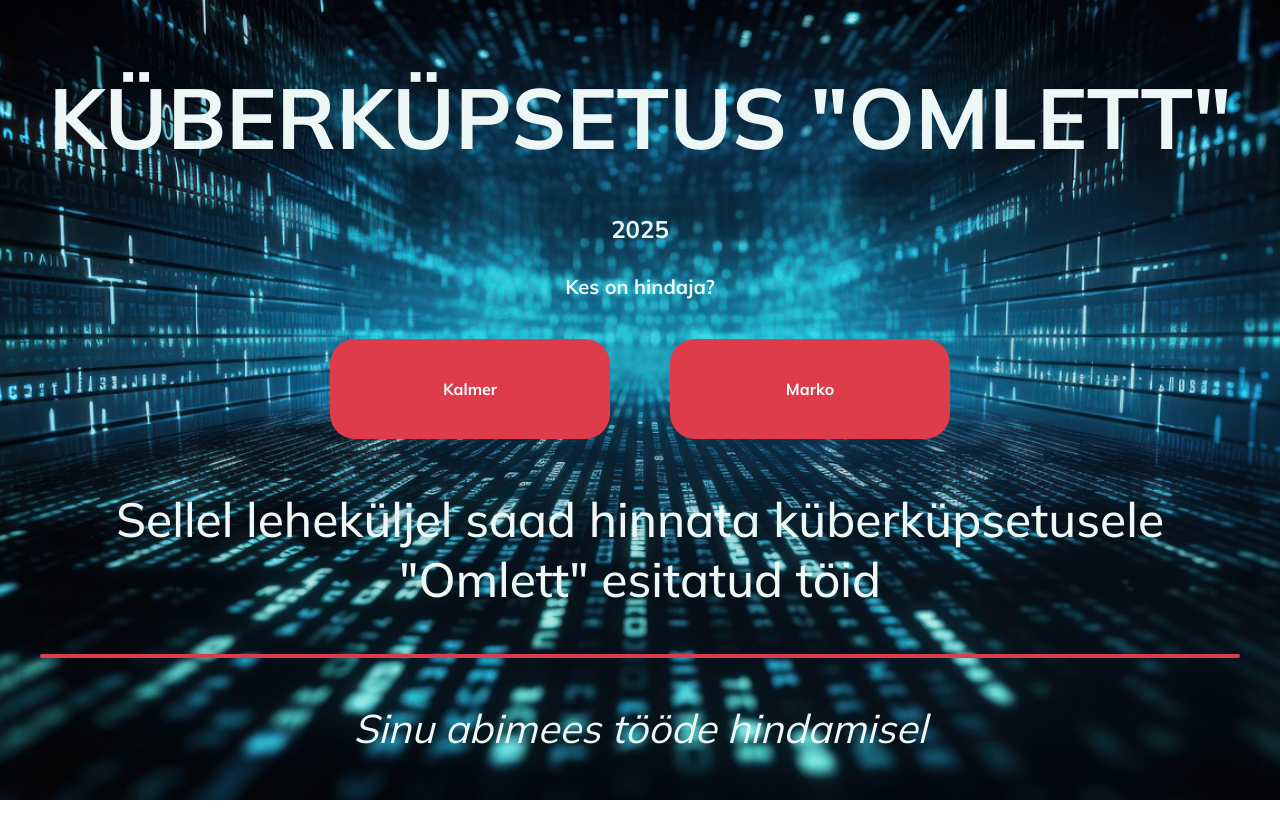
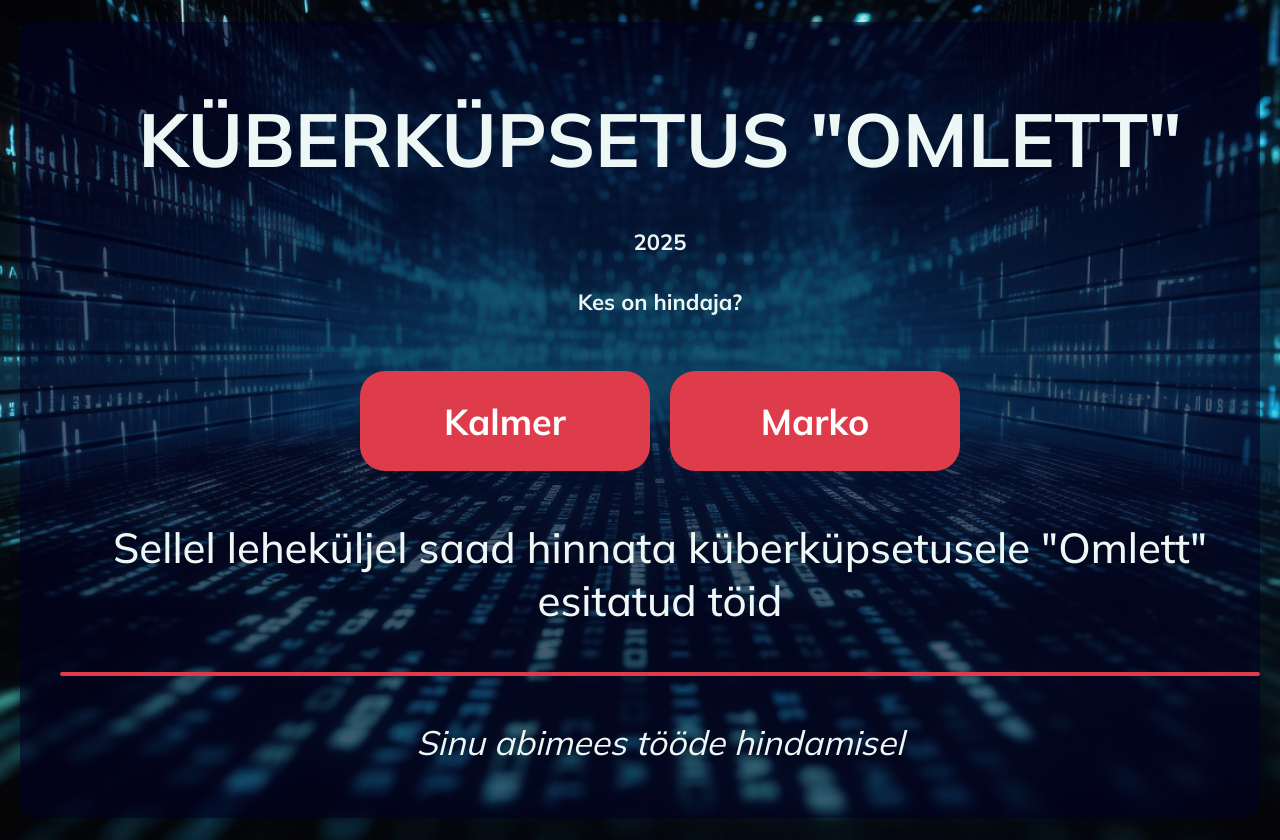
Before and after one commit to KaarelVv/grading_system, a React (Create React App) app: page / in a window 1280 px wide. Before the commit the page ends 800 px from the top, so only its background shows below. Built offline with nearby package versions, Linux system fonts and the light colour scheme; no server answers.

Commit message:
latest build

```diff
--- a/package.json
+++ b/package.json
@@ -1,5 +1,7 @@
 {
   "name": "grading_system",
+
+
   "version": "0.1.0",
   "private": true,
   "dependencies": {
--- a/src/App.js
+++ b/src/App.js
@@ -3,7 +3,6 @@ import Home from "./pages/Home";
 import Grading from "./pages/Grading";
 import Result from "./pages/Result";
 import "./assets/styles/App.css";
-
 
 function App() {
   return (
--- a/src/assets/styles/Grading.css
+++ b/src/assets/styles/Grading.css
@@ -1,14 +1,14 @@
 .grading-container {
   display: flex;
   flex-direction: column;
-  height: 100vh;
+  min-height: 100vh; /* Ensure it takes full screen height */
   background-color: #000022;
   color: #edf7f6;
-  margin-top: 10px;
-  margin-bottom: 10px;
   border-radius: 10px;
+  padding: 10px; /* Use padding instead of margin to avoid height overflow */
+}
 
-}
+
 
 .top-bar {
   display: flex;
@@ -33,14 +33,21 @@
 
 .grading-section {
   flex-grow: 1;
+  display: flex; /* Ensures it fills the space */
+  flex-direction: column;
+  align-items: center;
+  justify-content: center; /* Centers grading content */
   padding: 20px;
-  text-align: center;
 }
 
+
 .team-grading-container {
-  max-width: 600px; /* Adjust width as needed */
+  max-width: 600px;
   width: 100%;
+  background-color: #000022; /* Ensures consistency */
+  padding: 20px;
 }
+
 
 /* Reusable Button Styles */
 .button {
@@ -49,7 +56,7 @@
   border: none;
   border-radius: 25px;
   padding: 10px 20px;
-  font-size: 16px;
+  font-size: 36px;
   cursor: pointer;
   margin-top: 20px;
   transition: background-color 0.3s;
--- a/src/assets/styles/Home.css
+++ b/src/assets/styles/Home.css
@@ -9,91 +9,93 @@
     display: flex;
     justify-content: center;
     align-items: center;
+    padding: 20px;
 }
 
+/* Center content properly */
 .content {
     display: flex;
     flex-direction: column;
     align-items: center;
     justify-content: center;
     width: 100%;
+    max-width: 1200px;
     padding: 0 20px;
 }
 
+/* Responsive title */
 .title {
     color: #EDF7F6;
     text-align: center;
     font-family: Mulish;
-    font-size: 85px;
-    font-style: normal;
+    font-size: clamp(40px, 8vw, 75px);
     font-weight: 900;
-    line-height: normal;
-    width: 100%;
     margin-bottom: 20px;
 }
 
-.aasta {
+/* Smaller subtitles */
+.aasta, .hindaja {
     color: #EDF7F6;
     text-align: center;
     font-family: Mulish;
-    font-size: 24px;
-    font-style: normal;
+    font-size: clamp(16px, 2vw, 22px);
     font-weight: 900;
-    line-height: normal;
     margin-bottom: 10px;
 }
 
-.hindaja {
-    color: #EDF7F6;
-    text-align: center;
-    font-family: Mulish;
-    font-size: 20px;
-    font-style: normal;
-    font-weight: 900;
-    line-height: normal;
-    margin: 20px 0;
-}
-
+/* Buttons container - wraps on smaller screens */
 .button-container {
     display: flex;
     justify-content: center;
-    gap: 60px; /* Adjusted from 140px to a more balanced 60px */
+    flex-wrap: wrap; /* Allows buttons to stack on smaller screens */
+    gap: 20px; /* Reduced spacing */
     margin-bottom: 30px;
     width: 100%;
 }
-
+button {
+    all: unset;
+}
 .button {
-    width: 280px; /* Adjusted from 361px for better spacing */
-    height: 100px;
-    flex-shrink: 0;
-    border-radius: 25px;
-    background: #DE3C4B;
+    width: clamp(160px, 22vw, 240px); /* Slightly smaller width */
+    height: clamp(50px, 8vw, 80px);  /* Slightly smaller height */
+    border-radius: 20px;
+    background: rgba(222, 60, 75, 0.9); /* Semi-transparent red */
     color: #EDF7F6;
-    font-family: Mulish;
-    font-size: 48px;
-    font-style: normal;
+    font-family: Mulish, sans-serif;
+    font-size: clamp(24px, 5vw, 40px); /* Scalable but smaller */
     font-weight: 700;
-    line-height: normal;
     border: none;
     cursor: pointer;
+    transition: background 0.3s, transform 0.1s;
+    display: flex;
+    align-items: center;
+    justify-content: center;
+    text-align: center;
+    padding: 10px 20px;
+    backdrop-filter: blur(5px); /* Adds a subtle blur effect */
 }
 
+/* Ensures no global styles override the button */
+
+
+
 .button:hover {
-    background-color: #000022;
+    background-color: rgba(0, 0, 34, 0.8); /* Darker blue on hover */
+    transform: scale(1.05); /* Slight animation effect */
 }
 
+/* Large description text */
 .tekst1 {
     color: #EDF7F6;
     text-align: center;
     font-family: Mulish;
-    font-size: 48px;
-    font-style: normal;
+    font-size: clamp(24px, 3.5vw, 42px);
     font-weight: 500;
-    line-height: normal;
     margin: 20px 0;
     max-width: 1200px;
 }
 
+/* Styled horizontal rule */
 hr {
     width: 100%;
     max-width: 1200px;
@@ -104,13 +106,20 @@ hr {
     margin: 25px 0;
 }
 
+/* Smaller italic text */
 .tekst2 {
     color: #EDF7F6;
     text-align: center;
     font-family: Mulish;
-    font-size: 40px;
+    font-size: clamp(18px, 3vw, 34px);
     font-style: italic;
     font-weight: 200;
-    line-height: normal;
     margin-top: 20px;
 }
+
+/* Transparent background for better text contrast */
+.transparent-container {
+    background: rgba(0, 0, 34, 0.6); /* Dark blue transparent layer */
+    padding: 20px;
+    border-radius: 15px;
+}
--- a/src/assets/styles/Sidebar.css
+++ b/src/assets/styles/Sidebar.css
@@ -1,42 +1,53 @@
 @import url('https://fonts.googleapis.com/css2?family=Mulish:wght@400;500;700&display=swap');
 
 .sidebar {
-  width: 250px;
-  padding: 20px;
+  width: clamp(200px, 20vw, 280px);
+  max-width: 100%;
+  min-width: 180px;
+  padding: 15px;
   background-color: #de3c4b;
   border-right: 1px solid #de3c4b;
+  display: flex;
+  flex-direction: column;
+  align-items: center;
 }
 
 .sidebar h2 {
   font-family: 'Mulish', sans-serif;
   color: #edf7f6;
-  margin-bottom: 20px;
+  margin-bottom: 15px;
   font-weight: 700;
+  text-align: center;
 }
 
 .team-buttons {
   display: flex;
   flex-direction: column;
-  align-items: flex-start;
+  align-items: center;
+  width: 100%;
   gap: 10px;
   border-radius: 10px;
 }
 
 .team-button {
   width: 100%;
-  text-align: left;
+  max-width: 95%;
+  text-align: center;
   padding: 12px;
-  font-size: 16px;
+  font-size: clamp(14px, 1.5vw, 16px);
   border-radius: 10px;
   border: 1px solid #edf7f6;
   color: #edf7f6;
   background-color: #de3c4b;
   transition: all 0.3s;
+  overflow-wrap: break-word;
+  cursor: pointer;
 }
 
 .team-button:hover {
   background-color: #f16b79;
   color: #edf7f6;
+
 }
 
 .team-button.active {
@@ -51,3 +62,14 @@
   align-items: center;
   height: 100px;
 }
+
+@media (max-width: 768px) {
+  .sidebar {
+    width: 180px;
+  }
+
+  .team-button {
+    font-size: 14px;
+    padding: 10px;
+  }
+}
--- a/src/assets/styles/TeamGrading.css
+++ b/src/assets/styles/TeamGrading.css
@@ -1,58 +1,148 @@
 .team-grading-container {
-  padding: 20px;
-  max-width: 800px;
-  margin: auto;
+  max-width: 90vw; /* Makes it more responsive */
+  width: 100%;
+  flex-grow: 1;
+  display: flex;
+  flex-direction: column;
+  align-items: center;
+  background-color: #000022;
+  padding: clamp(10px, 3vw, 20px); /* Scales padding dynamically */
+}
+
+/* ✅ Categories now appear in a single column */
+.categories-container {
+  display: flex;
+  flex-direction: column; /* Stack categories vertically */
+  gap: clamp(10px, 2vw, 20px); /* Dynamic spacing */
+  justify-content: center;
+  align-items: center; /* Ensures center alignment */
+  width: 100%;
+}
+
+/* ✅ Ensure category boxes stay readable */
+.category-box {
+  width: 100%;
+  max-width: clamp(280px, 50vw, 500px); /* Scales width between 280px-500px */
+  background: #de3c4b;
+  padding: clamp(10px, 2vw, 20px); /* Dynamic padding */
+  border-radius: 8px;
+  border: 1px solid #edf7f6;
   text-align: center;
-  display: flex; /* Fixed typo */
-  flex-direction: column;
+  display: flex;
+  flex-direction: column; /* Stack sliders and labels */
   align-items: center;
 }
 
-.categories-container {
+/* ✅ Center sliders and labels in a column */
+.subcategory {
   display: flex;
-  flex-wrap: wrap;
-  gap: 20px;
+  flex-direction: column;
+  align-items: center; /* Centers text & slider */
   justify-content: center;
+  margin-bottom: clamp(10px, 2vw, 15px); /* Dynamic spacing */
+  width: 100%;
 }
 
-.category-column {
-  flex: 1;
-  background: #de3c4b;
-  padding: 15px;
-  border-radius: 8px;
-  border: 1px solid #edf7f6;
+/* ✅ Centering the sliders and making them more readable */
+.subcategory input[type="range"] {
+  width: 80%;
+  height: clamp(6px, 1vw, 8px); /* Ensures slider height scales */
+  appearance: none;
+  border-radius: 4px;
+  outline: none;
+  background: #d0d0d0; /* Default track color */
+  transition: background 0.3s;
+}
+
+/* ✅ Blue-filled progress for Chrome, Safari, Edge */
+.subcategory input[type="range"]::-webkit-slider-runnable-track {
+  height: clamp(6px, 1vw, 8px);
+  border-radius: 4px;
+  background: linear-gradient(to right, #007BFF var(--progress), #d0d0d0 var(--progress));
+}
+
+/* ✅ Thumb styling for Chrome, Safari */
+.subcategory input[type="range"]::-webkit-slider-thumb {
+  -webkit-appearance: none;
+  width: clamp(14px, 2vw, 18px); /* Adjusts size dynamically */
+  height: clamp(14px, 2vw, 18px);
+  border-radius: 50%;
+  background: white;
+  border: 2px solid #007BFF;
+  cursor: pointer;
+  margin-top: -4px;
+}
+
+/* ✅ Blue-filled progress for Firefox */
+.subcategory input[type="range"]::-moz-range-progress {
+  background: #007BFF;
+  height: clamp(6px, 1vw, 8px);
+  border-radius: 4px;
+}
+
+/* ✅ Track styling for Firefox */
+.subcategory input[type="range"]::-moz-range-track {
+  background: #d0d0d0;
+  height: clamp(6px, 1vw, 8px);
+  border-radius: 4px;
+}
+
+/* ✅ Track styling for IE */
+.subcategory input[type="range"]::-ms-fill-lower {
+  background: #007BFF;
+}
+
+.subcategory input[type="range"]::-ms-fill-upper {
+  background: #d0d0d0;
+}
+
+.subcategory label {
+  margin-top: clamp(5px, 1vw, 10px);
+  color: #edf7f6;
+  font-size: clamp(14px, 1.5vw, 18px);
+  font-weight: 600;
   text-align: center;
 }
 
-/* Subcategory styling */
-.subcategory {
+/* ✅ Button container remains centered */
+.button-container {
   display: flex;
-  flex-direction: column;
-  align-items: center;
-  margin-bottom: 15px;
+  justify-content: center;
+  width: 100%;
+  margin-top: clamp(15px, 2vw, 25px);
 }
 
-.subcategory input[type="range"] {
-  width: 100%;
-  height: 8px;
-  appearance: none;
-  background: #d0d0d0;
-  border-radius: 4px;
-  outline: none;
-}
-
+/* ✅ Make the button responsive */
 .button {
   background-color: #de3c4b;
   color: white;
-  border: none;
+  border: 1px solid #edf7f6;
   border-radius: 25px;
-  padding: 10px 10px;
-  font-size: 16px;
+  padding: clamp(10px, 2vw, 15px) clamp(15px, 3vw, 25px);
+  font-size: clamp(14px, 2vw, 18px); /* Scales text size */
   cursor: pointer;
-  margin-top: 20px;
-  transition: background-color 0.3s;
+  transition: background-color 0.3s, transform 0.1s;
+  min-width: clamp(160px, 20vw, 250px);
+  max-width: 300px;
 }
 
-button:hover {
+/* Hover effect */
+.button:hover {
   background-color: #290a0d;
+  transform: scale(1.05);
 }
+
+/* ✅ Responsive adjustments for smaller screens */
+@media (max-width: 600px) {
+  .team-grading-container {
+    padding: 15px;
+  }
+
+  .category-box {
+    max-width: 90%;
+  }
+
+  .button {
+    width: 90%;
+  }
+}
--- a/src/components/api/teamApi.js
+++ b/src/components/api/teamApi.js
@@ -1,6 +1,6 @@
-const API_URL = process.env.REACT_APP_API_URL;
+const API_URL = process.env.REACT_APP_SCRIPT_URL;
 
-// Fetch team data for a specific grader
+// ✅ Fetch team data for a specific grader
 export async function fetchTeamData(grader) {
   try {
     const response = await fetch(`${API_URL}?getTeams=true&Grader=${grader}`);
@@ -20,7 +20,7 @@ export async function fetchTeamData(grader) {
   }
 }
 
-// Update team scores
+// ✅ Update team scores
 export async function updateTeamScore(grader, teamName, formData) {
   const queryParams = new URLSearchParams({
     update: "true",
--- a/src/pages/Home.js
+++ b/src/pages/Home.js
@@ -12,6 +12,7 @@ const Home = () => {
 
   return (
     <div className="Home">
+       <div className="transparent-container">
       <div className="content">
         <h1 className="title">KÜBERKÜPSETUS "OMLETT"</h1>
         <p className="aasta">2025</p>
@@ -30,6 +31,7 @@ const Home = () => {
         <hr />
         <p className="tekst2">Sinu abimees tööde hindamisel</p>
       </div>
+      </div>
     </div>
   );
 };
```
Also changed, not shown: src/UI/TeamGrading.js (+18 -5 lines), src/index.js (+2 -5 lines), 1 other file (tests, documents, lock files or other folders).
